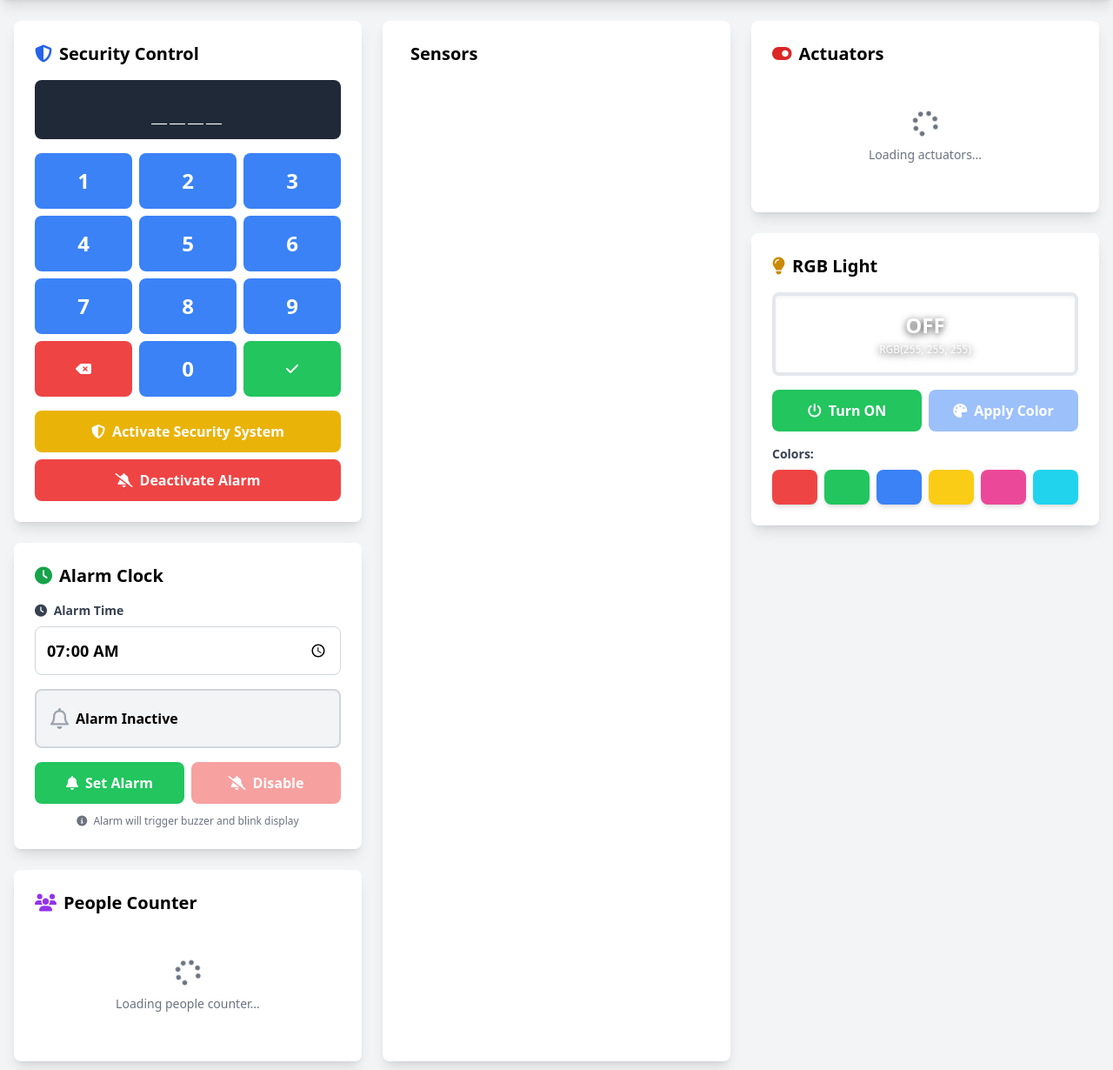
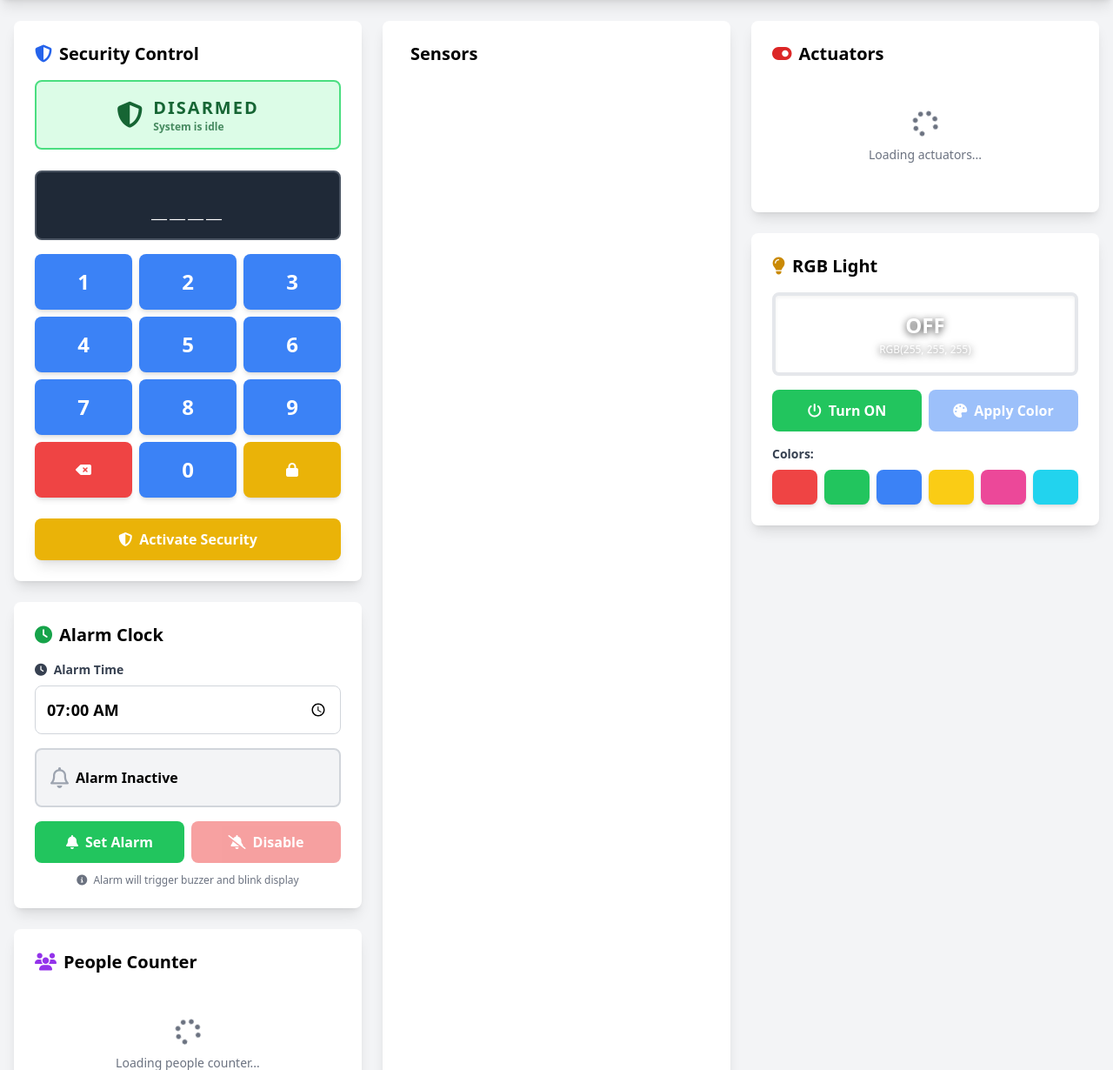
Before and after one commit to lazarnagulov/iot-home, a Flask app: page / in a window 1280 px wide. Shown: the part 68-1298 px from the top of the page at 87% size. Run offline with Flask 3, Linux system fonts and the light colour scheme; some libraries are stand-ins or nearby versions.

Commit message:
Update pin pad

```diff
--- a/server/templates/components/pin_pad.html
+++ b/server/templates/components/pin_pad.html
@@ -1,152 +1,158 @@
 <div x-data="{
     pin: '',
-    status: '',
-    statusType: 'info',
-    showStatus: false
-}">
-    <div class="mb-4">
-        <div class="bg-gray-800 text-white p-4 rounded-lg text-center font-mono text-3xl tracking-widest">
-            <span x-text="'*'.repeat(pin.length) + '_'.repeat(4 - pin.length)"></span>
+    message: '',
+    messageType: 'info',
+    showMessage: false,
+    systemState: 'DISARMED', // DISARMED, ARMED, TRIGGERED
+    loading: false,
+
+    init() {
+        this.fetchStatus();
+        setInterval(() => this.fetchStatus(), 2000);
+    },
+
+    fetchStatus() {
+        fetch('/api/alarm/state')
+            .then(r => r.json())
+            .then(data => {
+                this.systemState = data.state;
+            })
+            .catch(console.error);
+    },
+
+    addPin(digit) {
+        if (this.pin.length < 4) this.pin += digit;
+    },
+
+    clearPin() {
+        this.pin = '';
+    },
+
+    notify(msg, type = 'info') {
+        this.message = msg;
+        this.messageType = type;
+        this.showMessage = true;
+        setTimeout(() => this.showMessage = false, 3000);
+    },
+
+    handleAction(action) {
+        if (this.pin.length !== 4) {
+            this.notify('Enter 4-digit PIN', 'error');
+            return;
+        }
+
+        this.loading = true;
+        const endpoint = action === 'arm' ? '/api/security/activate' : '/api/alarm/deactivate';
+
+        fetch(endpoint, {
+            method: 'POST',
+            headers: {'Content-Type': 'application/json'},
+            body: JSON.stringify({ pin: this.pin })
+        })
+        .then(r => r.json())
+        .then(data => {
+            if(data.success || data.valid) {
+                this.notify(data.message || (action === 'arm' ? 'System Arming...' : 'System Disarmed'), 'success');
+                this.pin = '';
+                this.fetchStatus();
+            } else {
+                this.notify(data.message || 'Invalid PIN', 'error');
+            }
+        })
+        .catch(() => this.notify('Connection Error', 'error'))
+        .finally(() => this.loading = false);
+    }
+
+}" x-init="init()">
+
+    <div class="mb-6 p-4 rounded-lg border-2 text-center transition-all duration-500"
+         :class="{
+            'bg-green-100 border-green-400 text-green-800': systemState === 'DISARMED',
+            'bg-yellow-100 border-yellow-400 text-yellow-800': systemState === 'ARMED',
+            'bg-red-100 border-red-500 text-red-800 animate-pulse': systemState === 'TRIGGERED'
+         }">
+
+        <div class="flex items-center justify-center space-x-3">
+            <i class="fas text-3xl"
+               :class="{
+                   'fa-shield-alt': systemState === 'DISARMED',
+                   'fa-lock': systemState === 'ARMED',
+                   'fa-exclamation-triangle': systemState === 'TRIGGERED'
+               }"></i>
+            <div class="text-left">
+                <h3 class="font-black text-xl tracking-widest uppercase" x-text="systemState"></h3>
+                <p class="text-xs font-semibold opacity-75">
+                    <span x-show="systemState === 'DISARMED'">System is idle</span>
+                    <span x-show="systemState === 'ARMED'">Sensors Active</span>
+                    <span x-show="systemState === 'TRIGGERED'">INTRUSION DETECTED</span>
+                </p>
+            </div>
         </div>
     </div>
 
-    <div class="grid grid-cols-3 gap-2 mb-4">
+    <div class="mb-4">
+        <div class="bg-gray-800 text-white p-4 rounded-lg text-center font-mono text-3xl tracking-widest border-2 border-gray-600 h-20 flex items-center justify-center">
+            <span x-text="pin.length ? '*'.repeat(pin.length) : '____'"></span>
+        </div>
+    </div>
+
+    <div class="grid grid-cols-3 gap-2 mb-6">
         <template x-for="n in [1,2,3,4,5,6,7,8,9]">
             <button
-                @click="if (pin.length < 4) pin += n"
-                class="bg-blue-500 hover:bg-blue-600 text-white font-bold text-2xl py-4 rounded-lg transition-all hover:scale-105 active:scale-95"
+                @click="addPin(n)"
+                class="bg-blue-500 hover:bg-blue-600 text-white font-bold text-2xl py-4 rounded-lg transition-all hover:scale-105 active:scale-95 shadow-md"
                 x-text="n">
             </button>
         </template>
+
         <button
-            @click="pin = ''"
-            class="bg-red-500 hover:bg-red-600 text-white font-bold py-4 rounded-lg transition-all hover:scale-105 active:scale-95">
+            @click="clearPin()"
+            class="bg-red-500 hover:bg-red-600 text-white font-bold py-4 rounded-lg transition-all hover:scale-105 active:scale-95 shadow-md">
             <i class="fas fa-backspace"></i>
         </button>
+
         <button
-            @click="if (pin.length < 4) pin += '0'"
-            class="bg-blue-500 hover:bg-blue-600 text-white font-bold text-2xl py-4 rounded-lg transition-all hover:scale-105 active:scale-95">
+            @click="addPin('0')"
+            class="bg-blue-500 hover:bg-blue-600 text-white font-bold text-2xl py-4 rounded-lg transition-all hover:scale-105 active:scale-95 shadow-md">
             0
         </button>
+
         <button
-            @click="submitPin()"
-            class="bg-green-500 hover:bg-green-600 text-white font-bold py-4 rounded-lg transition-all hover:scale-105 active:scale-95">
-            <i class="fas fa-check"></i>
+            @click="systemState === 'DISARMED' ? handleAction('arm') : handleAction('disarm')"
+            class="text-white font-bold py-4 rounded-lg transition-all hover:scale-105 active:scale-95 shadow-md"
+            :class="systemState === 'DISARMED' ? 'bg-yellow-500 hover:bg-yellow-600' : 'bg-green-500 hover:bg-green-600'">
+            <i class="fas" :class="systemState === 'DISARMED' ? 'fa-lock' : 'fa-unlock'"></i>
         </button>
     </div>
 
-    <!-- Status Message -->
-    <div x-show="showStatus"
-         x-transition
-         class="mb-4 p-3 rounded-lg"
+    <div x-show="showMessage"
+         x-transition.opacity.duration.300ms
+         class="mb-4 p-3 rounded-lg text-center font-bold shadow-sm"
          :class="{
-            'bg-green-100 text-green-800 border border-green-300': statusType === 'success',
-            'bg-red-100 text-red-800 border border-red-300': statusType === 'error',
-            'bg-blue-100 text-blue-800 border border-blue-300': statusType === 'info'
+            'bg-green-100 text-green-800 border border-green-300': messageType === 'success',
+            'bg-red-100 text-red-800 border border-red-300': messageType === 'error',
+            'bg-blue-100 text-blue-800 border border-blue-300': messageType === 'info'
          }">
-        <p class="font-semibold flex items-center">
-            <i class="fas mr-2" :class="{
-                'fa-check-circle': statusType === 'success',
-                'fa-exclamation-circle': statusType === 'error',
-                'fa-info-circle': statusType === 'info'
-            }"></i>
-            <span x-text="status"></span>
-        </p>
+        <p x-text="message"></p>
     </div>
 
     <div class="space-y-2">
         <button
-            @click="activateSecurity()"
-            class="w-full bg-yellow-500 hover:bg-yellow-600 text-white font-bold py-3 px-4 rounded-lg flex items-center justify-center transition-all hover:scale-105 active:scale-95">
+            x-show="systemState === 'DISARMED'"
+            @click="handleAction('arm')"
+            :disabled="loading"
+            class="w-full bg-yellow-500 hover:bg-yellow-600 text-white font-bold py-3 px-4 rounded-lg flex items-center justify-center transition-all hover:scale-105 active:scale-95 shadow-lg">
             <i class="fas fa-shield-alt mr-2"></i>
-            Activate Security System
+            Activate Security
         </button>
 
         <button
-            @click="deactivateAlarm()"
-            class="w-full bg-red-500 hover:bg-red-600 text-white font-bold py-3 px-4 rounded-lg flex items-center justify-center transition-all hover:scale-105 active:scale-95">
-            <i class="fas fa-bell-slash mr-2"></i>
-            Deactivate Alarm
+            x-show="systemState !== 'DISARMED'"
+            @click="handleAction('disarm')"
+            :disabled="loading"
+            class="w-full bg-green-600 hover:bg-green-700 text-white font-bold py-3 px-4 rounded-lg flex items-center justify-center transition-all hover:scale-105 active:scale-95 shadow-lg">
+            <i class="fas fa-lock-open mr-2"></i>
+            Deactivate System
         </button>
     </div>
-
-    <script>
-        function submitPin() {
-            if (this.pin.length !== 4) {
-                this.status = 'Please enter 4 digits';
-                this.statusType = 'error';
-                this.showStatus = true;
-                setTimeout(() => this.showStatus = false, 3000);
-                return;
-            }
-
-            fetch('/api/security/validate-pin', {
-                method: 'POST',
-                headers: {'Content-Type': 'application/json'},
-                body: JSON.stringify({pin: this.pin})
-            })
-            .then(r => r.json())
-            .then(data => {
-                this.status = data.message || (data.valid ? 'PIN Correct!' : 'Invalid PIN');
-                this.statusType = data.valid ? 'success' : 'error';
-                this.showStatus = true;
-                this.pin = '';
-                setTimeout(() => this.showStatus = false, 3000);
-
-                htmx.trigger('#system-status-banner', 'load');
-            })
-            .catch(err => {
-                this.status = 'Connection error';
-                this.statusType = 'error';
-                this.showStatus = true;
-                setTimeout(() => this.showStatus = false, 3000);
-            });
-        }
-
-        function activateSecurity() {
-            if (this.pin.length !== 4) {
-                this.status = 'Enter 4-digit PIN first';
-                this.statusType = 'error';
-                this.showStatus = true;
-                setTimeout(() => this.showStatus = false, 3000);
-                return;
-            }
-
-            fetch('/api/security/activate', {
-                method: 'POST',
-                headers: {'Content-Type': 'application/json'},
-                body: JSON.stringify({pin: this.pin})
-            })
-            .then(r => r.json())
-            .then(data => {
-                this.status = data.message || 'Security system activating in 10 seconds...';
-                this.statusType = 'success';
-                this.showStatus = true;
-                this.pin = '';
-                htmx.trigger('#system-status-banner', 'load');
-            })
-            .catch(err => {
-                this.status = 'Activation failed';
-                this.statusType = 'error';
-                this.showStatus = true;
-            });
-        }
-
-        function deactivateAlarm() {
-            fetch('/api/alarm/deactivate', {method: 'POST'})
-            .then(r => r.json())
-            .then(data => {
-                this.status = 'Alarm deactivated!';
-                this.statusType = 'success';
-                this.showStatus = true;
-                setTimeout(() => this.showStatus = false, 3000);
-                htmx.trigger('#system-status-banner', 'load');
-            })
-            .catch(err => {
-                this.status = 'Deactivation failed';
-                this.statusType = 'error';
-                this.showStatus = true;
-            });
-        }
-    </script>
 </div>
```
